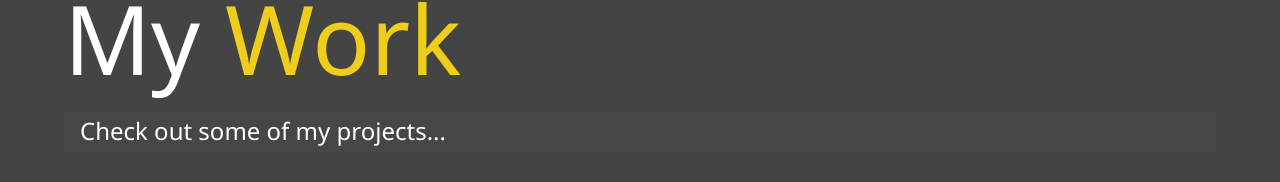
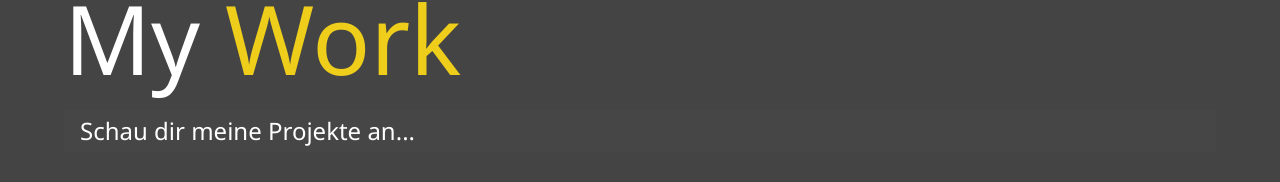
Before and after one commit to alain-kaal/html5-meine-portofolio, a website: page work.html in a window 1280 px wide. Shown: the part 98-280 px from the top of the page. Drawn offline with Linux system fonts and the light colour scheme.

```diff
--- a/work.html
+++ b/work.html
@@ -58,7 +58,7 @@
         <span class="text-secondary">Work</span>
       </h1>
       <h2 class="sm-heading">
-        Check out some of my projects...
+        Schau dir meine Projekte an...
       </h2>
       <div class="projects">
         <div class="item">
```
